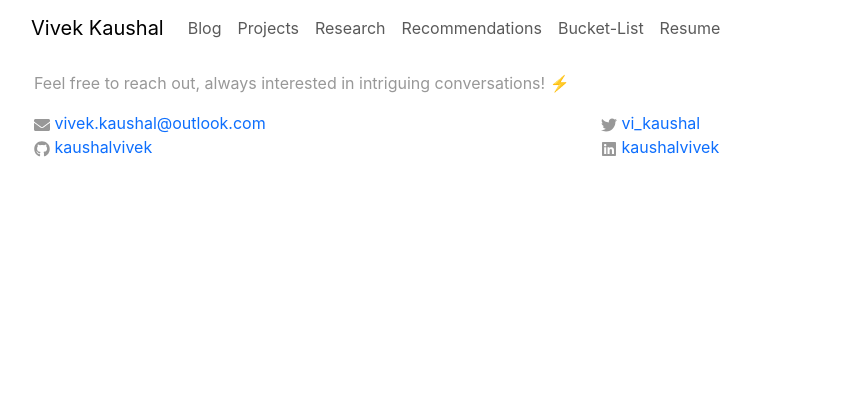
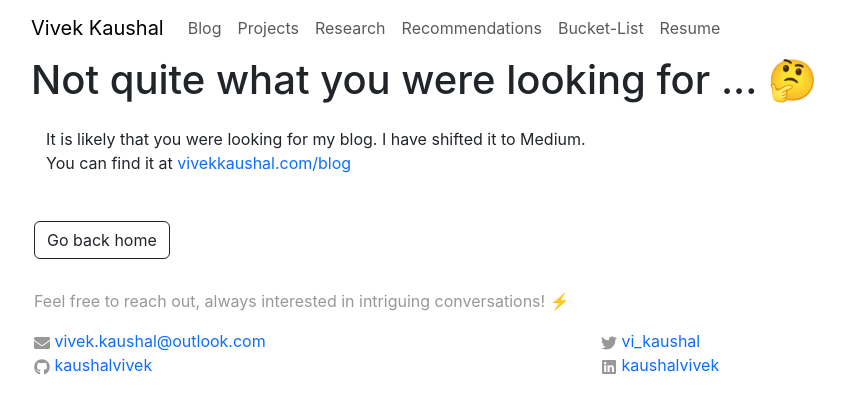
Before and after one commit to kaushalvivek/vivekkaushal.com, a React (Create React App) app: page /404 in a window 1280 px wide. Shown: the top 414 px of the page, without its empty margins (51-896 px from the left). Built offline with nearby package versions, Linux system fonts and the light colour scheme.

Commit message:
404 added

```diff
--- a/src/components/body.js
+++ b/src/components/body.js
@@ -1,9 +1,10 @@
 import React from 'react';
-import { Switch, Route } from 'react-router-dom';
+import { Switch, Route, Redirect } from 'react-router-dom';
 import Home from './pages/home';
 import BucketList from './pages/bucketlist';
 import Research from './pages/research';
 import Recommendations from './pages/recommendations';
+import My404 from './pages/my404'
 // import Projects from './pages/projects';
 // import Resources from './pages/resources';
 
@@ -33,6 +34,8 @@ class Body extends React.Component {
                     window.location.href = 'https://calendly.com/kaushalvivek';
                     return null;
                 }} />
+                <Route path='/404' component={My404} />
+                <Redirect from='*' to='/404' />
             </Switch>
         );
     }
--- /dev/null
+++ b/src/components/pages/my404.js
@@ -0,0 +1,26 @@
+import React from 'react';
+import { Container, Row, Col,  Button } from 'react-bootstrap';
+
+class My404 extends React.Component {
+    render() {
+        const pad = {padding: 15};
+        return (
+            <Container>
+                <h1>Not quite what you were looking for ... 🤔</h1>
+                <Row style={pad}>
+                    <p>
+                    It is likely that you were looking for my blog. I have shifted it to Medium.
+                    <br/> You can find it at <a href="https://vivek-kaushal.medium.com">vivekkaushal.com/blog</a>
+                    </p>
+                </Row>
+                <Row>
+                    <Col md={4} xs={6} style={pad}>
+                        <Button variant ="outline-dark" href="https://vivekkaushal.com">Go back home</Button>
+                    </Col>
+                </Row>
+            </Container>
+        );
+    }
+}
+
+export default My404;
```
